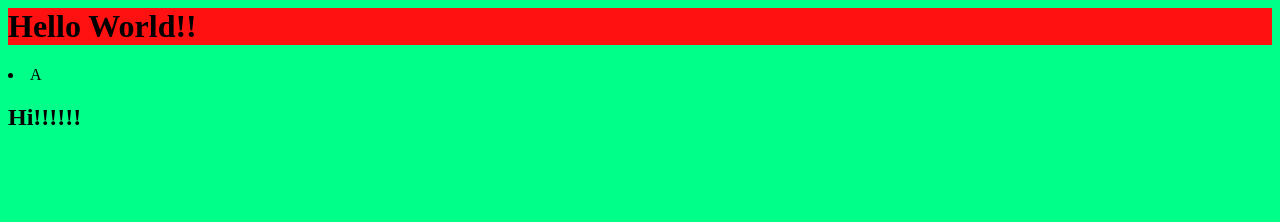
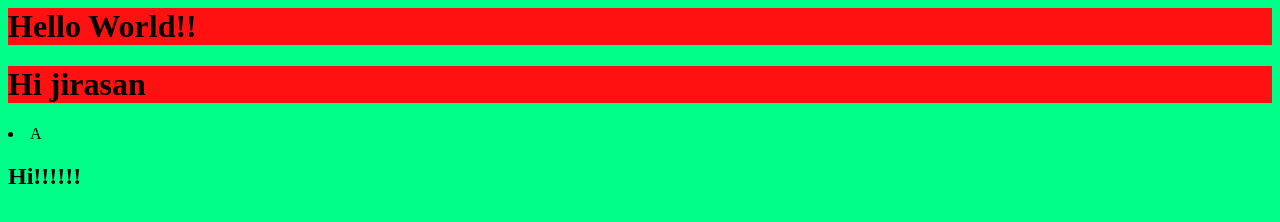
Before and after one commit to jirasan/githobjirasan, a plain HTML site: page index.html in a window 1280 px wide. Drawn offline with Linux system fonts and the light colour scheme.

Commit message:
add hi jirasan

```diff
--- a/index.html
+++ b/index.html
@@ -11,6 +11,8 @@
 <body>
 	<H1>Hello World!!</H1>
 
+	<h1>Hi jirasan</h1>
+
 	<li>A</li>
 
 	<H2>Hi!!!!!!</H2>
```
